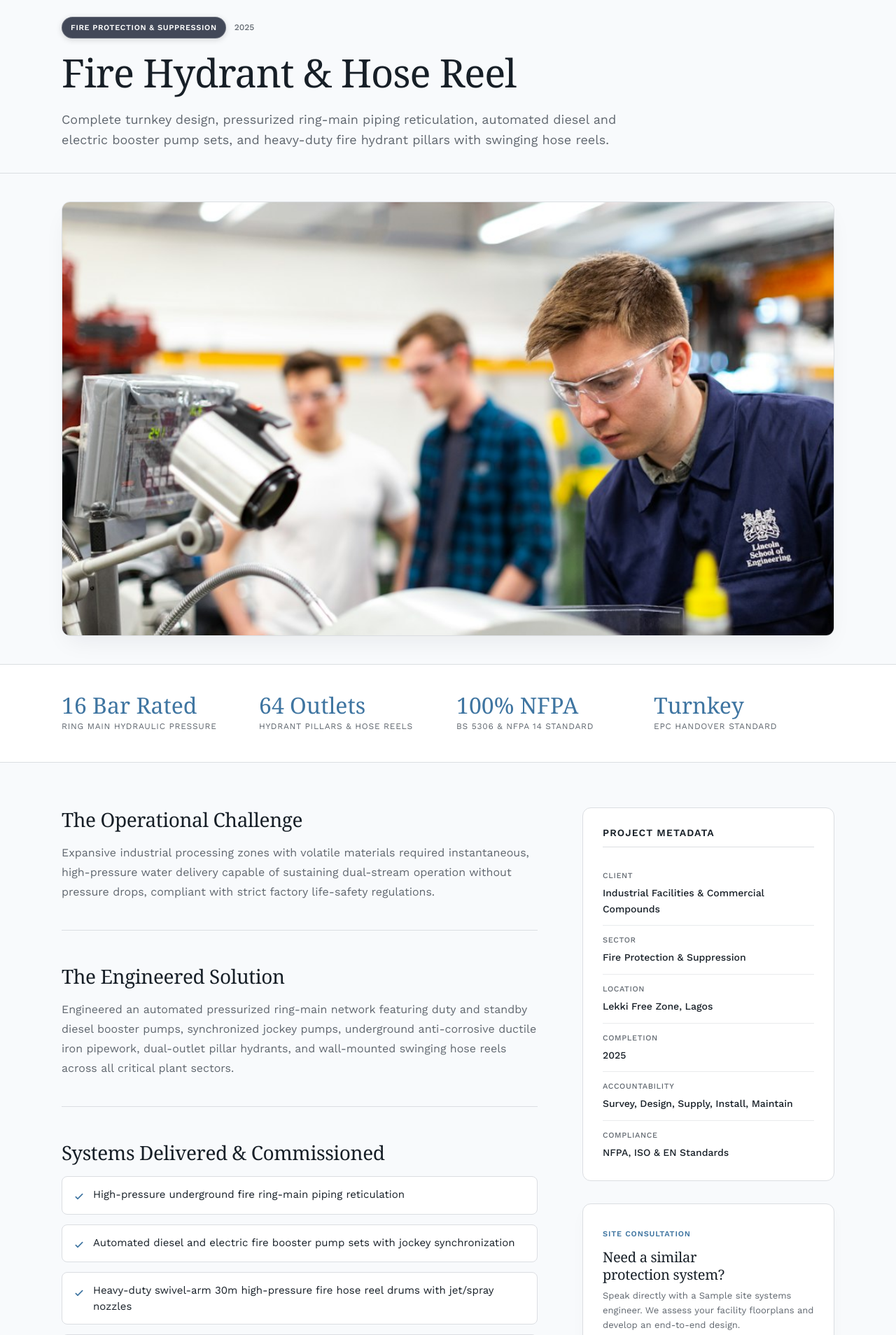
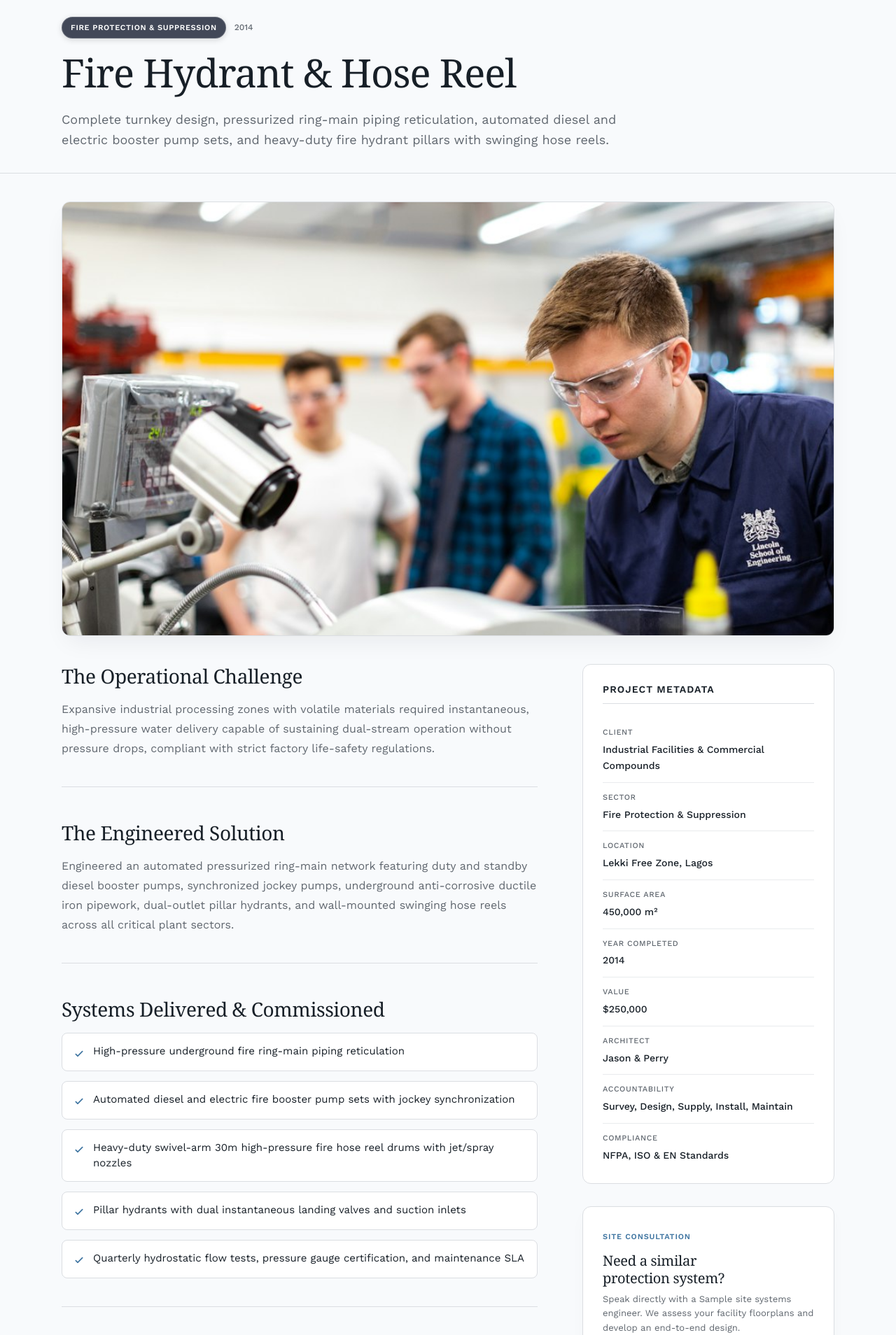
Before and after one commit to Michaelolawale/kataskevi-wordpress-theme, a WordPress theme: template single-project.php in a window 1280 px wide. Shown: the part 134-2042 px from the top of the page at 70% size. Run offline with PHP 8.4 and a stand-in for WordPress, Linux system fonts and the light colour scheme; the site name, menu and one post (Sample post) are stand-ins, and other content is empty; some libraries are stand-ins or nearby versions; some web fonts are replaced.

Commit message:
feat: add Surface Area, Year Completed, Value, and Architect to Project Metadata; remove metrics strip section; bump to v2.1.7

```diff
--- a/functions.php
+++ b/functions.php
@@ -10,7 +10,7 @@ if ( ! defined( 'ABSPATH' ) ) {
 	exit; // Exit if accessed directly.
 }
 
-define( 'KATASKEVI_VERSION', '2.1.6' );
+define( 'KATASKEVI_VERSION', '2.1.7' );
 define( 'KATASKEVI_DIR', get_template_directory() );
 define( 'KATASKEVI_URI', get_template_directory_uri() );
 
@@ -1465,7 +1465,10 @@ function kataskevi_get_default_projects() {
 			'title'        => 'Fire Hydrant & Hose Reel',
 			'client'       => 'Industrial Facilities & Commercial Compounds',
 			'location'     => 'Lekki Free Zone, Lagos',
-			'year'         => '2025',
+			'year'         => '2014',
+			'surface_area' => '450,000 m²',
+			'value'        => '$250,000',
+			'architect'    => 'Jason & Perry',
 			'sector'       => 'Fire Protection & Suppression',
 			'sector_slug'  => 'fire-hydrant',
 			'featured'     => true,
@@ -1501,7 +1504,10 @@ function kataskevi_get_default_projects() {
 			'title'        => 'Alarm Systems',
 			'client'       => 'Enterprise Banking & Corporate Towers',
 			'location'     => 'Victoria Island, Lagos',
-			'year'         => '2025',
+			'year'         => '2014',
+			'surface_area' => '450,000 m²',
+			'value'        => '$250,000',
+			'architect'    => 'Jason & Perry',
 			'sector'       => 'Life Safety & Detection',
 			'sector_slug'  => 'alarm-systems',
 			'featured'     => true,
@@ -1537,7 +1543,10 @@ function kataskevi_get_default_projects() {
 			'title'        => 'Access Control Systems',
 			'client'       => 'Financial Headquarters & Multi-Tenant Towers',
 			'location'     => 'Marina CBD, Lagos',
-			'year'         => '2024',
+			'year'         => '2014',
+			'surface_area' => '450,000 m²',
+			'value'        => '$250,000',
+			'architect'    => 'Jason & Perry',
 			'sector'       => 'Electronic Security',
 			'sector_slug'  => 'access-control',
 			'featured'     => true,
@@ -1573,7 +1582,10 @@ function kataskevi_get_default_projects() {
 			'title'        => 'CCTV Cameras',
 			'client'       => 'Logistics Hubs & Industrial Port Terminals',
 			'location'     => 'Apapa & Ikeja Industrial Zones',
-			'year'         => '2024',
+			'year'         => '2014',
+			'surface_area' => '450,000 m²',
+			'value'        => '$250,000',
+			'architect'    => 'Jason & Perry',
 			'sector'       => 'Video Surveillance',
 			'sector_slug'  => 'cctv-cameras',
 			'featured'     => true,
@@ -1729,7 +1741,10 @@ function kataskevi_get_projects( $limit = -1, $featured_only = false, $sector_sl
 				'permalink'    => kataskevi_get_project_url( $slug ),
 				'client'       => get_post_meta( $post_id, '_kataskevi_client', true ) ?: ( $defaults[ $slug ]['client'] ?? 'Corporate Client' ),
 				'location'     => get_post_meta( $post_id, '_kataskevi_location', true ) ?: ( $defaults[ $slug ]['location'] ?? 'Nigeria' ),
-				'year'         => get_post_meta( $post_id, '_kataskevi_year', true ) ?: ( $defaults[ $slug ]['year'] ?? gmdate( 'Y' ) ),
+				'surface_area' => get_post_meta( $post_id, '_kataskevi_surface_area', true ) ?: ( $defaults[ $slug ]['surface_area'] ?? '450,000 m²' ),
+				'year'         => get_post_meta( $post_id, '_kataskevi_year', true ) ?: ( $defaults[ $slug ]['year'] ?? '2014' ),
+				'value'        => get_post_meta( $post_id, '_kataskevi_value', true ) ?: ( $defaults[ $slug ]['value'] ?? '$250,000' ),
+				'architect'    => get_post_meta( $post_id, '_kataskevi_architect', true ) ?: ( $defaults[ $slug ]['architect'] ?? 'Jason & Perry' ),
 				'sector'       => get_post_meta( $post_id, '_kataskevi_sector', true ) ?: ( $defaults[ $slug ]['sector'] ?? 'Engineering' ),
 				'sector_slug'  => get_post_meta( $post_id, '_kataskevi_sector_slug', true ) ?: ( $defaults[ $slug ]['sector_slug'] ?? 'engineering' ),
 				'featured'     => true,
@@ -1921,7 +1936,10 @@ function kataskevi_render_project_meta_box( $post ) {
 
 	$client       = get_post_meta( $post->ID, '_kataskevi_client', true );
 	$location     = get_post_meta( $post->ID, '_kataskevi_location', true );
+	$surface_area = get_post_meta( $post->ID, '_kataskevi_surface_area', true );
 	$year         = get_post_meta( $post->ID, '_kataskevi_year', true );
+	$value        = get_post_meta( $post->ID, '_kataskevi_value', true );
+	$architect    = get_post_meta( $post->ID, '_kataskevi_architect', true );
 	$sector       = get_post_meta( $post->ID, '_kataskevi_sector', true );
 	$metric       = get_post_meta( $post->ID, '_kataskevi_metric', true );
 	$metric_label = get_post_meta( $post->ID, '_kataskevi_metric_label', true );
@@ -1964,8 +1982,20 @@ function kataskevi_render_project_meta_box( $post ) {
 				<input type="text" id="_kataskevi_location" name="_kataskevi_location" value="<?php echo esc_attr( $location ); ?>">
 			</div>
 			<div class="kataskevi-field">
-				<label for="_kataskevi_year"><?php esc_html_e( 'Completion Year', 'kataskevi' ); ?></label>
+				<label for="_kataskevi_surface_area"><?php esc_html_e( 'Surface Area (e.g. 450,000 m²)', 'kataskevi' ); ?></label>
+				<input type="text" id="_kataskevi_surface_area" name="_kataskevi_surface_area" value="<?php echo esc_attr( $surface_area ); ?>">
+			</div>
+			<div class="kataskevi-field">
+				<label for="_kataskevi_year"><?php esc_html_e( 'Completion Year (e.g. 2014)', 'kataskevi' ); ?></label>
 				<input type="text" id="_kataskevi_year" name="_kataskevi_year" value="<?php echo esc_attr( $year ); ?>">
+			</div>
+			<div class="kataskevi-field">
+				<label for="_kataskevi_value"><?php esc_html_e( 'Project Value (e.g. $250,000)', 'kataskevi' ); ?></label>
+				<input type="text" id="_kataskevi_value" name="_kataskevi_value" value="<?php echo esc_attr( $value ); ?>">
+			</div>
+			<div class="kataskevi-field">
+				<label for="_kataskevi_architect"><?php esc_html_e( 'Architect / Lead Consultant (e.g. Jason & Perry)', 'kataskevi' ); ?></label>
+				<input type="text" id="_kataskevi_architect" name="_kataskevi_architect" value="<?php echo esc_attr( $architect ); ?>">
 			</div>
 			<div class="kataskevi-field">
 				<label for="_kataskevi_sector"><?php esc_html_e( 'Sector / Category Label', 'kataskevi' ); ?></label>
@@ -2043,7 +2073,10 @@ function kataskevi_save_project_meta_box( $post_id ) {
 	$text_fields = array(
 		'_kataskevi_client',
 		'_kataskevi_location',
+		'_kataskevi_surface_area',
 		'_kataskevi_year',
+		'_kataskevi_value',
+		'_kataskevi_architect',
 		'_kataskevi_sector',
 		'_kataskevi_metric',
 		'_kataskevi_metric_label',
--- a/inc/updater.php
+++ b/inc/updater.php
@@ -11,7 +11,7 @@
  * Adheres strictly to the WordPress PHP Coding Standards (WPCS).
  *
  * @package Kataskevi
- * @version 2.1.6
+ * @version 2.1.7
  */
 
 if ( ! defined( 'ABSPATH' ) ) {
--- a/single-project.php
+++ b/single-project.php
@@ -112,34 +112,6 @@ foreach ( $all_projects as $k => $item ) {
 		</div>
 	</section>
 
-	<!-- KEY METRICS STRIP -->
-	<section class="section-case-metrics">
-		<div class="container-editorial">
-			<div class="case-metrics-grid">
-				<div class="case-metric-card">
-					<div class="metric-num"><?php echo esc_html( $proj['metric'] ); ?></div>
-					<div class="metric-txt"><?php echo esc_html( $proj['metric_label'] ); ?></div>
-				</div>
-				<?php if ( ! empty( $proj['stat_2'] ) ) : ?>
-					<div class="case-metric-card">
-						<div class="metric-num"><?php echo esc_html( $proj['stat_2'] ); ?></div>
-						<div class="metric-txt"><?php echo esc_html( $proj['stat_2_label'] ); ?></div>
-					</div>
-				<?php endif; ?>
-				<?php if ( ! empty( $proj['stat_3'] ) ) : ?>
-					<div class="case-metric-card">
-						<div class="metric-num"><?php echo esc_html( $proj['stat_3'] ); ?></div>
-						<div class="metric-txt"><?php echo esc_html( $proj['stat_3_label'] ); ?></div>
-					</div>
-				<?php endif; ?>
-				<div class="case-metric-card">
-					<div class="metric-num"><?php esc_html_e( 'Turnkey', 'kataskevi' ); ?></div>
-					<div class="metric-txt"><?php esc_html_e( 'EPC Handover Standard', 'kataskevi' ); ?></div>
-				</div>
-			</div>
-		</div>
-	</section>
-
 	<!-- MAIN CONTENT SPLIT: BODY & SIDEBAR -->
 	<section class="section-case-body">
 		<div class="container-editorial">
@@ -238,8 +210,20 @@ foreach ( $all_projects as $k => $item ) {
 									<dd><?php echo esc_html( $proj['location'] ); ?></dd>
 								</div>
 								<div class="spec-row">
-									<dt><?php esc_html_e( 'Completion', 'kataskevi' ); ?></dt>
-									<dd><?php echo esc_html( $proj['year'] ); ?></dd>
+									<dt><?php esc_html_e( 'Surface Area', 'kataskevi' ); ?></dt>
+									<dd><?php echo esc_html( $proj['surface_area'] ?? '450,000 m²' ); ?></dd>
+								</div>
+								<div class="spec-row">
+									<dt><?php esc_html_e( 'Year Completed', 'kataskevi' ); ?></dt>
+									<dd><?php echo esc_html( $proj['year'] ?? '2014' ); ?></dd>
+								</div>
+								<div class="spec-row">
+									<dt><?php esc_html_e( 'Value', 'kataskevi' ); ?></dt>
+									<dd><?php echo esc_html( $proj['value'] ?? '$250,000' ); ?></dd>
+								</div>
+								<div class="spec-row">
+									<dt><?php esc_html_e( 'Architect', 'kataskevi' ); ?></dt>
+									<dd><?php echo esc_html( $proj['architect'] ?? 'Jason & Perry' ); ?></dd>
 								</div>
 								<div class="spec-row">
 									<dt><?php esc_html_e( 'Accountability', 'kataskevi' ); ?></dt>
--- a/style.css
+++ b/style.css
@@ -4,7 +4,7 @@ Theme URI: https://kataskevi.com
 Author: Kataskevi Engineering & Safety Support Services
 Author URI: https://kataskevi.com
 Description: High-performance, bespoke WordPress theme for Kataskevi - Engineering, Safety, Information Technology, and Telecommunications support services. Includes turnkey support for Fire Suppression, Electronic Security, IT/Telecoms Site Prep, Access Control, and Industrial PPE.
-Version: 2.1.6
+Version: 2.1.7
 Requires at least: 5.8
 Tested up to: 6.7
 Requires PHP: 7.4
```
Also changed, not shown: readme.txt.
